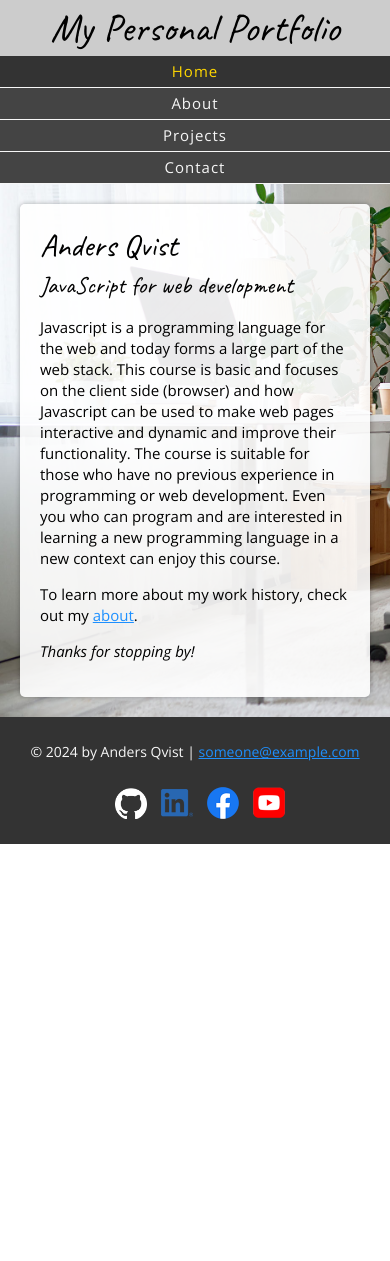
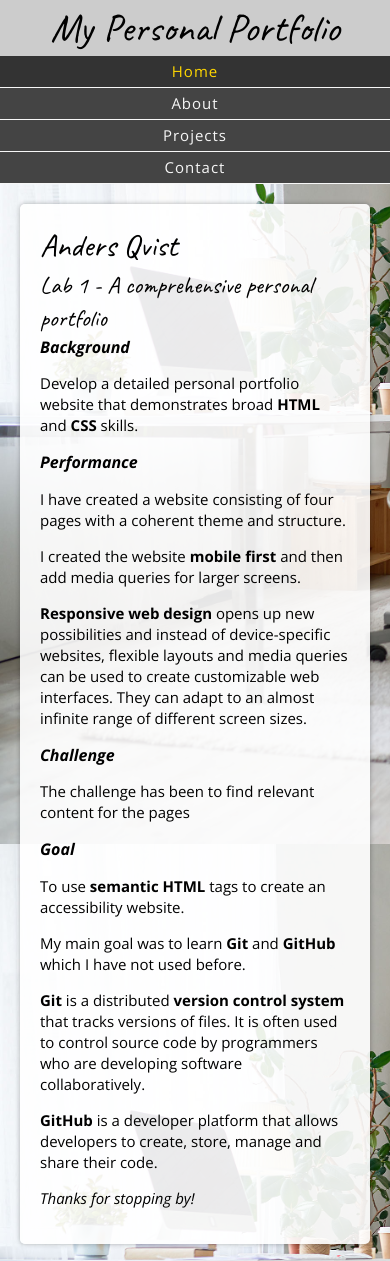
Before and after one commit to Qvirre/Portfolio, a plain HTML site: page index.html in a window 390 px wide. Shown: the top 1261 px of the page. Before the commit the page ends 844 px from the top, so only its background shows below. Drawn offline with nearby package versions, Linux system fonts and the light colour scheme.

Commit message:
Change content in index.html. Responsive layout.

```diff
--- a/css/style.css
+++ b/css/style.css
@@ -1,4 +1,5 @@
 /* Style Portfolio by Anders Qvist 2024 */
+/* Congratulations! No errors have been found */
 
 /* GLOBAL STYLES
 ---------------------------------------- */
@@ -42,6 +43,11 @@ h2 {
 }
 h3 {
    font-size: 2.4rem;
+}
+h4 {
+   font-family: 'Open Sans', sans-serif;
+   font-size: 1.6rem;
+   font-style: italic;
 }
 p {
    margin: 1.5rem 0;
@@ -142,6 +148,17 @@ header.main-header h1 {
    }
 }
 
+/* Newspaper */
+/* Breakpoint min-width 800px */
+@media screen and (min-width: 800px) {
+   .newspaper {
+      column-count: 2;
+      column-gap: 2rem;
+   }
+   .newspaper p {
+      margin: 0;
+   }
+}
 /* HOME
 ---------------------------------------- */
 .flex-container-home {
@@ -153,7 +170,7 @@ header.main-header h1 {
    flex: 1 0 auto;
 }
 .home {
-   background: url(../images/bg-home-office-studio.jpg) no-repeat;
+   background: url(../images/bg-home-office-studio.jpg);
    background-size: cover;
    height: 100%;
 }
@@ -168,23 +185,27 @@ header.main-header h1 {
 
 /* breakpoint 600px */
 @media screen and (min-width: 600px) {
-   .home .main {
+   .home {
       width: 100%;
    }
 }
 
 /* breakpoint 800px */
 @media screen and (min-width: 800px) {
-   .newspaper {
-      column-count: 2;
-      column-gap: 2rem;
+   .flex-container-content {
+      display: flex;
+      flex-flow: row wrap;
+      justify-content: space-between;
    }
-   .newspaper p:first-of-type {
-      margin: 0;
+   .flex-container-content > div {
+      width: 48%;
    }
 }
 /* breakpoint 960px */
 @media screen and (min-width: 960px) {
+   .home .main {
+      margin: 2rem;
+   }
    .home .content-bg {
       margin: 2rem auto;
    }
--- a/index.html
+++ b/index.html
@@ -1,4 +1,5 @@
 <!DOCTYPE html><!-- !DOCTYPE html says that “here comes an HTML5 document”. -->
+<!-- Document checking completed. No errors or warnings to show. -->
 
 <html lang="en"><!-- The root of an html document. All html tags must be inside this. -->
 
@@ -40,21 +41,52 @@
             <section class="content-bg">
                <header>
                   <h2>Anders Qvist</h2>
-                  <h3>JavaScript for web development</h3>
+                  <h3>Lab 1 - A comprehensive personal portfolio</h3>
                </header>
 
-               <div class="newspaper"><!-- Marks what is the main content of the page. -->
-                  <p>
-                     Javascript is a programming language for the web and today forms a large part of the web stack. This course is basic
-                     and focuses on the client side (browser) and how Javascript can be used to make web pages interactive and dynamic and
-                     improve their functionality. The course is suitable for those who have no previous experience in programming or web
-                     development. Even you who can program and are interested in learning a new programming language in a new context can
-                     enjoy this course.
-                  </p>
-                  <p>
-                     To learn more about my work history, check out my <a href="about.html"> about</a>.
-                  </p>
-                  <p><em>Thanks for stopping by!</em></p>
+               <div class="flex-container-content">
+                  <div><!-- Flexbox -->
+                     <h4>Background</h4>
+                     <p>
+                        Develop a detailed personal portfolio website that demonstrates broad <strong>HTML</strong> and <strong>CSS</strong> skills.
+                     </p>
+
+                     <h4>Performance</h4>
+                     <p>
+                        I have created a website consisting of four pages with a coherent theme and structure.
+                     </p>
+                     <p>
+                        I created the website <strong>mobile first</strong> and then add media queries for larger screens.
+                     </p>
+                     <p><strong>Responsive web design</strong> opens up new possibilities and instead of device-specific websites,
+                        flexible layouts and media queries can be used to create customizable web interfaces.
+                        They can adapt to an almost infinite range of different screen sizes.
+                     </p>
+                  </div>
+                  <div><!-- Flexbox -->
+                     <h4>Challenge</h4>
+                     <p>
+                        The challenge has been to find relevant content for the pages
+                     </p>
+
+                     <h4>Goal</h4>
+                     <p>
+                        To use <strong>semantic HTML</strong> tags to create an accessibility website.
+                     </p>
+                     <p>
+                        My main goal was to learn <strong>Git</strong> and <strong>GitHub</strong> which I have not used before.
+                     </p>
+                     <p>
+                     <strong>Git</strong> is a distributed <strong>version control system</strong> that tracks versions of files.
+                        It is often used to control source code by programmers who are developing
+                        software collaboratively.
+                     </p>
+                     <p>
+                     <strong>GitHub</strong> is a developer platform that allows developers to create, store,
+                        manage and share their code.
+                     </p>
+                     <p><em>Thanks for stopping by!</em></p>
+                  </div>
                </div>
             </section>
 
```
Also changed, not shown: about.html (+2 -1 lines), contact.html (+4 -3 lines), projects.html (+1 -0 lines), doc/Lab 1.txt (added), 2 other files.
